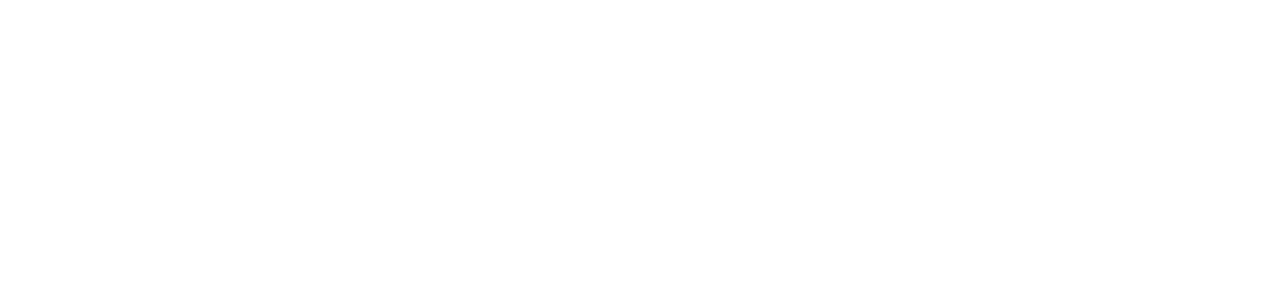
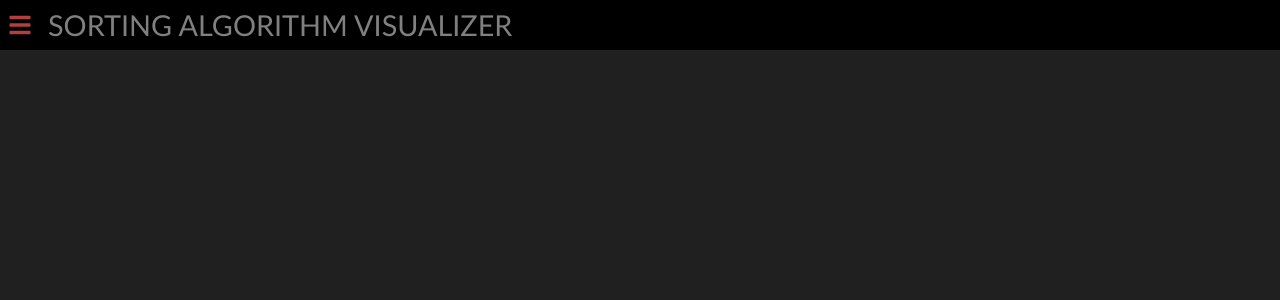
Before and after one commit to atorcode/sorting-algorithm-visualizer, a React (Create React App) app: page / in a window 1280 px wide. Shown: the top 300 px of the page. Built offline with nearby package versions, Linux system fonts and the light colour scheme.

Commit message:
Create NavBar

```diff
--- a/package.json
+++ b/package.json
@@ -8,7 +8,9 @@
     "@testing-library/user-event": "^13.5.0",
     "react": "^18.2.0",
     "react-dom": "^18.2.0",
+    "react-icons": "^4.7.1",
     "react-scripts": "5.0.1",
+    "sass": "^1.57.1",
     "web-vitals": "^2.1.4"
   },
   "scripts": {
--- /dev/null
+++ b/src/App.css
@@ -0,0 +1,3 @@
+body {
+  background-color: rgb(32, 32, 32);
+}
--- a/src/App.js
+++ b/src/App.js
@@ -1,5 +1,12 @@
+import "./App.css";
+import NavBar from "./components/NavBar";
+
 function App() {
-  return <div className="App"></div>;
+  return (
+    <div>
+      <NavBar />
+    </div>
+  );
 }
 
 export default App;
--- /dev/null
+++ b/src/components/HamburgerButton/HamburgerButton.js
@@ -0,0 +1,12 @@
+import styles from "./HamburgerButton.module.scss";
+import { FaBars } from "react-icons/fa";
+
+const HamburgerButton = () => {
+  return (
+    <>
+      <FaBars className={styles["hamburger-btn"]} />
+    </>
+  );
+};
+
+export default HamburgerButton;
--- /dev/null
+++ b/src/components/HamburgerButton/HamburgerButton.module.scss
@@ -0,0 +1,4 @@
+.hamburger-btn {
+  font-size: 1.5rem;
+  color: rgb(179, 63, 64);
+}
--- /dev/null
+++ b/src/components/HamburgerButton/index.js
@@ -0,0 +1,3 @@
+import HamburgerButton from "./HamburgerButton";
+
+export default HamburgerButton;
--- /dev/null
+++ b/src/components/NavBar/NavBar.js
@@ -0,0 +1,13 @@
+import styles from "./NavBar.module.scss";
+import HamburgerButton from "../HamburgerButton";
+
+const NavBar = () => {
+  return (
+    <nav className={styles["nav-bar"]}>
+      <HamburgerButton />
+      <p>SORTING ALGORITHM VISUALIZER</p>
+    </nav>
+  );
+};
+
+export default NavBar;
--- /dev/null
+++ b/src/components/NavBar/NavBar.module.scss
@@ -0,0 +1,11 @@
+.nav-bar {
+  display: flex;
+  align-items: center;
+  font-size: 1.8rem;
+  gap: 1rem;
+  padding: 0.5rem;
+  font-family: "Trebuchet MS", "Lucida Sans Unicode", "Lucida Grande",
+    "Lucida Sans", Arial, sans-serif;
+  color: rgb(128, 128, 128);
+  background-color: black;
+}
--- /dev/null
+++ b/src/components/NavBar/index.js
@@ -0,0 +1,3 @@
+import NavBar from "./NavBar";
+
+export default NavBar;
```
Also changed, not shown: 1 other file (tests, documents, lock files or other folders).
